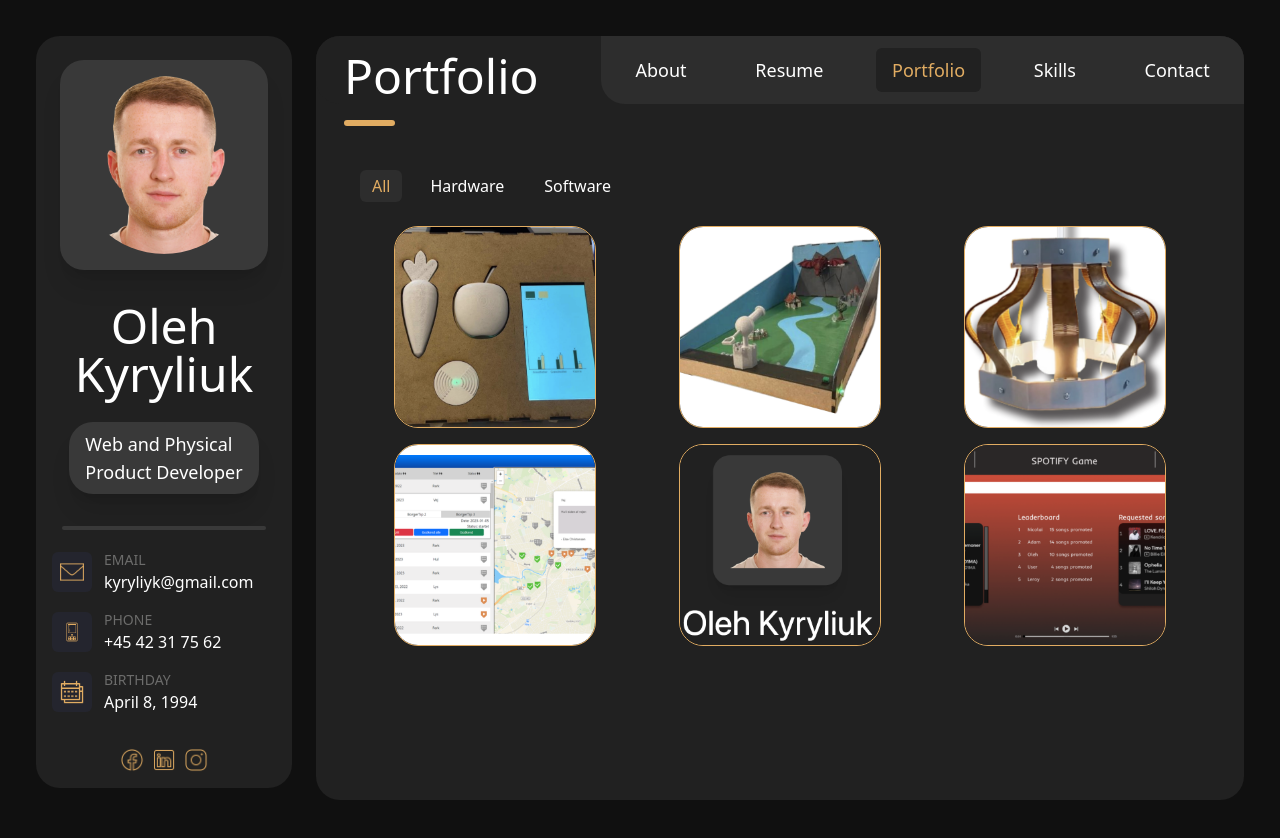
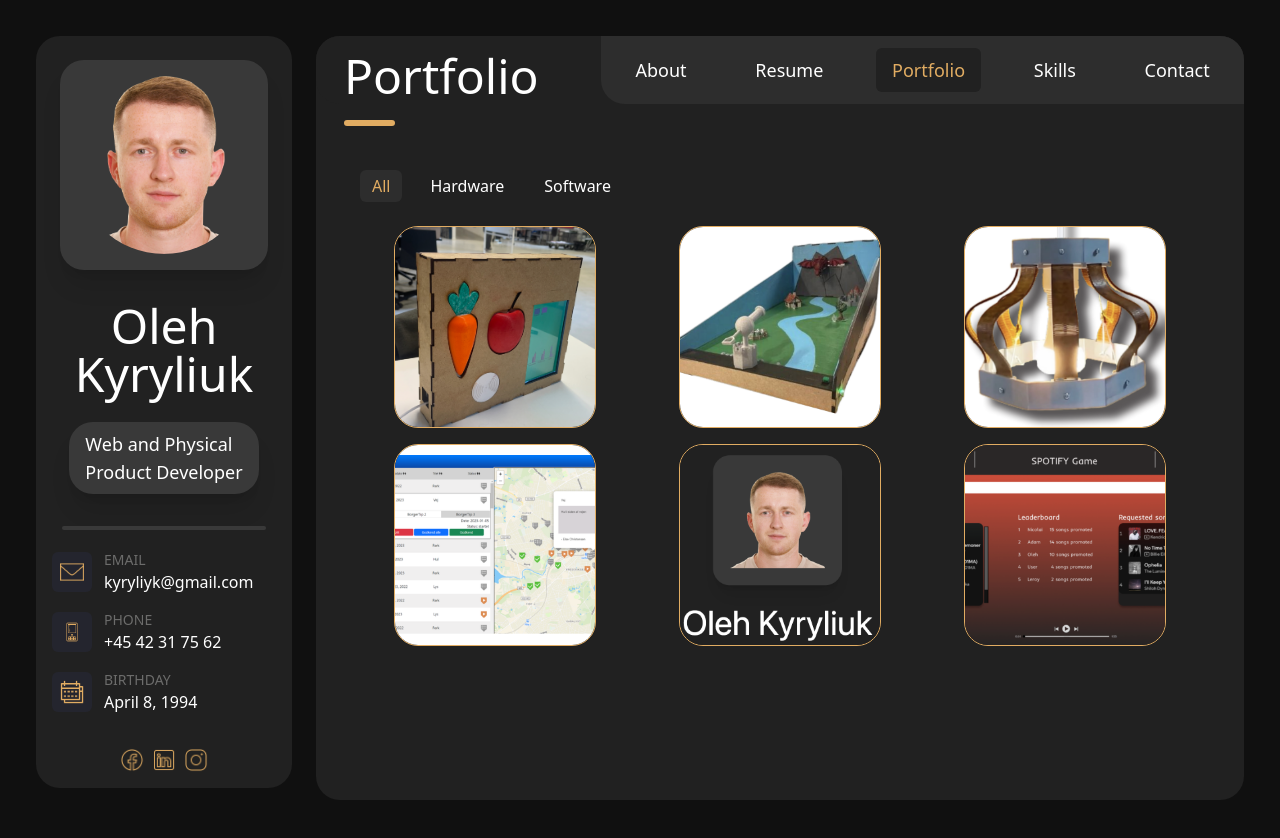
Before and after one commit to oleh080494/olehkyryliuk, a React (Vite) app in the folder client/: page / in a window 1280 px wide. Both pictures are taken after a click on the element "Portfolio". Shown: the top 838 px of the page. Built offline with nearby package versions, Linux system fonts and the light colour scheme; no server answers.

Commit message:
VDT image updated

```diff
--- a/client/src/subsections/portfolio.jsx
+++ b/client/src/subsections/portfolio.jsx
@@ -4,7 +4,7 @@ function Portfolio() {
     const [activeTab, setActiveTab] = useState("All");
 
     const projects = [
-        {id:1, category: "Hardware", alt: "visual diet tracker", img: "/visual_diet_tracker.png", link: "https://drive.google.com/file/d/1pYqdof5k6dPHiXI2xgudb8Sxv0AiDU0j/view?usp=drive_link"},
+        {id:1, category: "Hardware", alt: "visual diet tracker", img: "/visual_diet_tracker.jpg", link: "https://drive.google.com/file/d/1pYqdof5k6dPHiXI2xgudb8Sxv0AiDU0j/view?usp=drive_link"},
         {id:2, category: "Hardware", alt: "dragon slayer", img: "/dragon_slayer.png", link: "https://drive.google.com/file/d/1WGpYwqvyskQs4KaZ7KDyhMlBvulqCyEB/view?usp=drive_link"},
         {id:3, category: "Hardware", alt: "interactive lamp", img: "/interactive_lamp.png", link: "https://drive.google.com/file/d/1cwS4NTWL1y6UdeUrmgpy0Q85i6eL37wU/view?usp=drive_link"},
         {id:4, category: "Software", alt: "aarhus kommune", img: "/aarhus_kommune.png", link: "https://drive.google.com/file/d/1pt7lDjj0Ujz1Ey8RvTM8dxw1dq-VnZ_x/view?usp=drive_link"},
```
Also changed, not shown: client/public/visual_diet_tracker.jpg (added).
